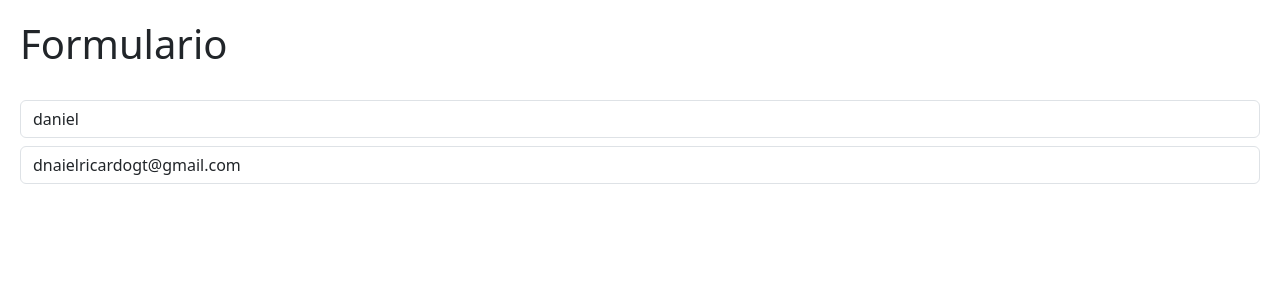
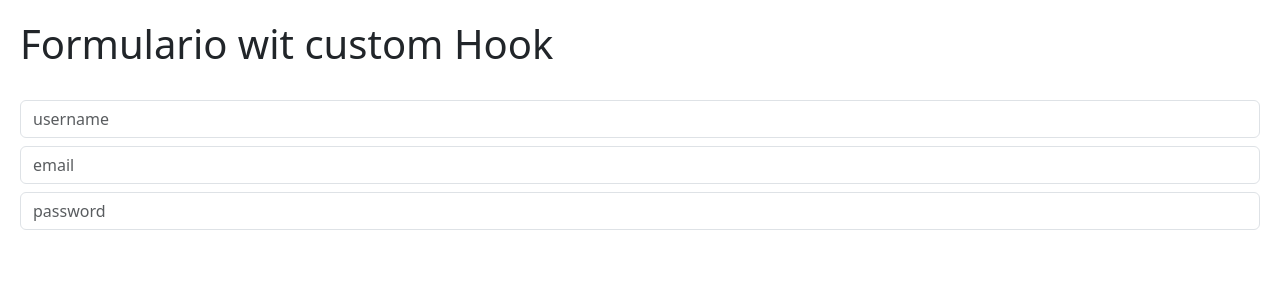
Before and after one commit to danielricgt/HooksApp, a React (Vite) app: page / in a window 1280 px wide. Shown: the top 300 px of the page. Built offline with nearby package versions, Linux system fonts and the light colour scheme.

Commit message:
:wrench: customHooks

```diff
--- a/src/02-use-effect/Message.jsx
+++ b/src/02-use-effect/Message.jsx
@@ -1,19 +1,29 @@
+import { useState } from "react";
 import { useEffect } from "react"
 
 
 export const Message = () => {
 
-useEffect(() => {
-    console.log('message mounted');
-    return () => {
-        console.log('message nunmounted')
-    };
-}, []);
+    const [cords, setCords] = useState();
+    useEffect(() => {
+        //  create the reference
+        const onMouseMove = ({x,y}) =>{
+            setCords({x,y});
+            console.log(JSON.stringify({x,y}));
+        }
+        // create an event listener
+        window.addEventListener('mousemove', onMouseMove);
+        return () => {
+            window.removeEventListener('mousemove', onMouseMove);
+        }
+
+    }, []);
 
   return (
     <>
 
     <h1>Usuario ya  existe</h1>
+    <h3>{JSON.stringify(cords)}</h3>
 
     </>
   )
--- /dev/null
+++ b/src/02-use-effect/SimpleFormWithCustomHook.jsx
@@ -0,0 +1,35 @@
+import { useState, useEffect } from "react"
+import { UseForm } from "../hooks/UseForm";
+
+
+
+export const SimpleFormWithCustonHook = () => {
+
+
+    const {FormState, onInputChange, username, email, password} = UseForm(    {
+        username: "",
+        email: "",
+        password: "",
+      })
+
+
+
+
+    return (
+        <>
+            <h1>Formulario wit custom Hook</h1>
+
+            <br />
+
+            <input type="text" className="form-control" placeholder="username" name="username" value={username} onChange={onInputChange}
+            />
+
+            <input type="email" className="form-control mt-2" placeholder="email" name="email" value={email} onChange={onInputChange}
+            />
+
+            <input type="password" className="form-control mt-2" placeholder="password" name="password" value={password} onChange={onInputChange}
+            />
+
+        </>
+    )
+}
--- /dev/null
+++ b/src/hooks/UseForm.js
@@ -0,0 +1,21 @@
+import { useState } from "react";
+
+export const UseForm = (initialForm = {}) => {
+
+  const [FormState, setFormState] = useState(initialForm);
+
+
+  const onInputChange = ({ target }) => {
+    const { name, value } = target;
+    setFormState({
+      ...FormState,
+      [name]: value,
+    });
+  };
+
+  return {
+    ...FormState,
+    FormState,
+    onInputChange,
+  };
+};
--- a/src/main.jsx
+++ b/src/main.jsx
@@ -1,12 +1,13 @@
 import React from 'react'
 import ReactDOM from 'react-dom/client'
 import './index.css'
-import { CounterWithCustomHook } from './01-use-state/CounterWithCustomHook'
-import { SimpleForm } from './02-use-effect/SimpleForm'
+// import { CounterWithCustomHook } from './01-use-state/CounterWithCustomHook'
+// import { SimpleForm } from './02-use-effect/SimpleForm'
+import { SimpleFormWithCustonHook } from './02-use-effect/SimpleFormWithCustomHook'
 
 
 ReactDOM.createRoot(document.getElementById('root')).render(
   <React.StrictMode>
-    <SimpleForm  />
+    <SimpleFormWithCustonHook  />
   </React.StrictMode>,
 )
```
